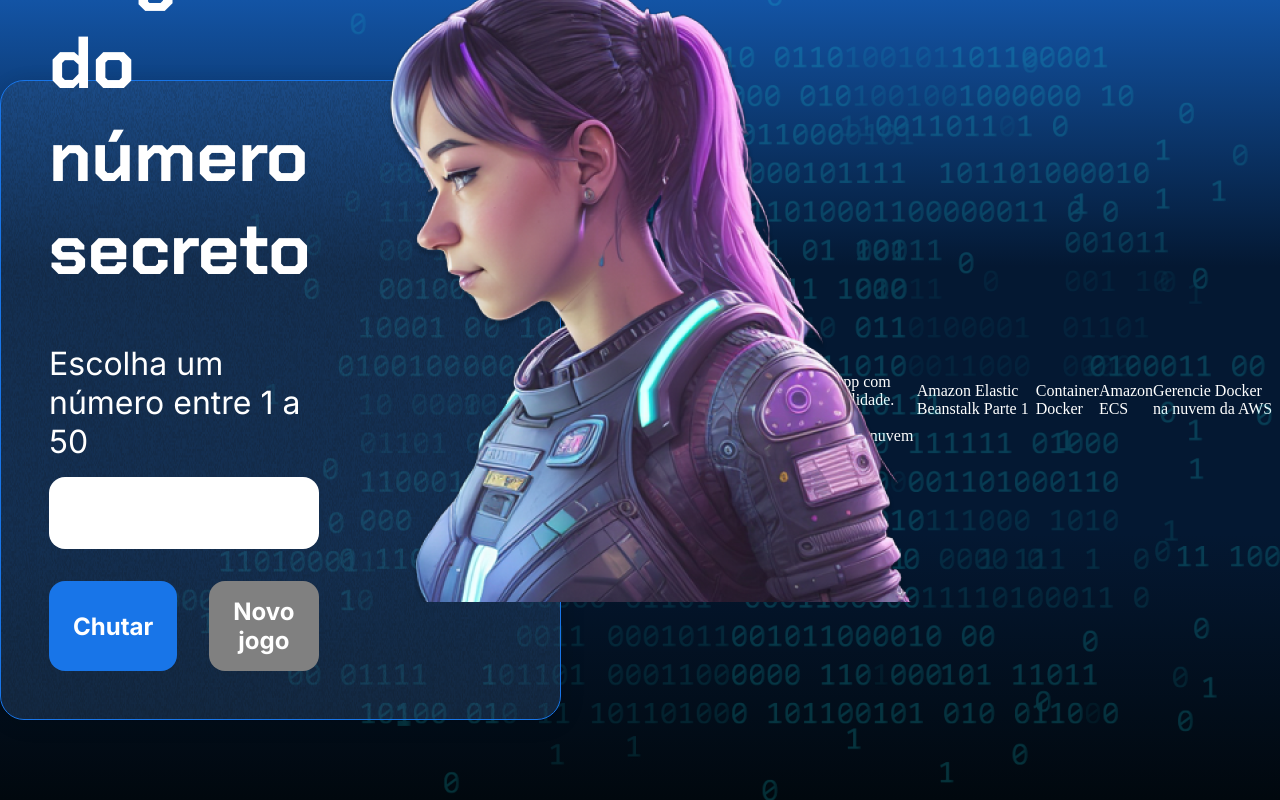
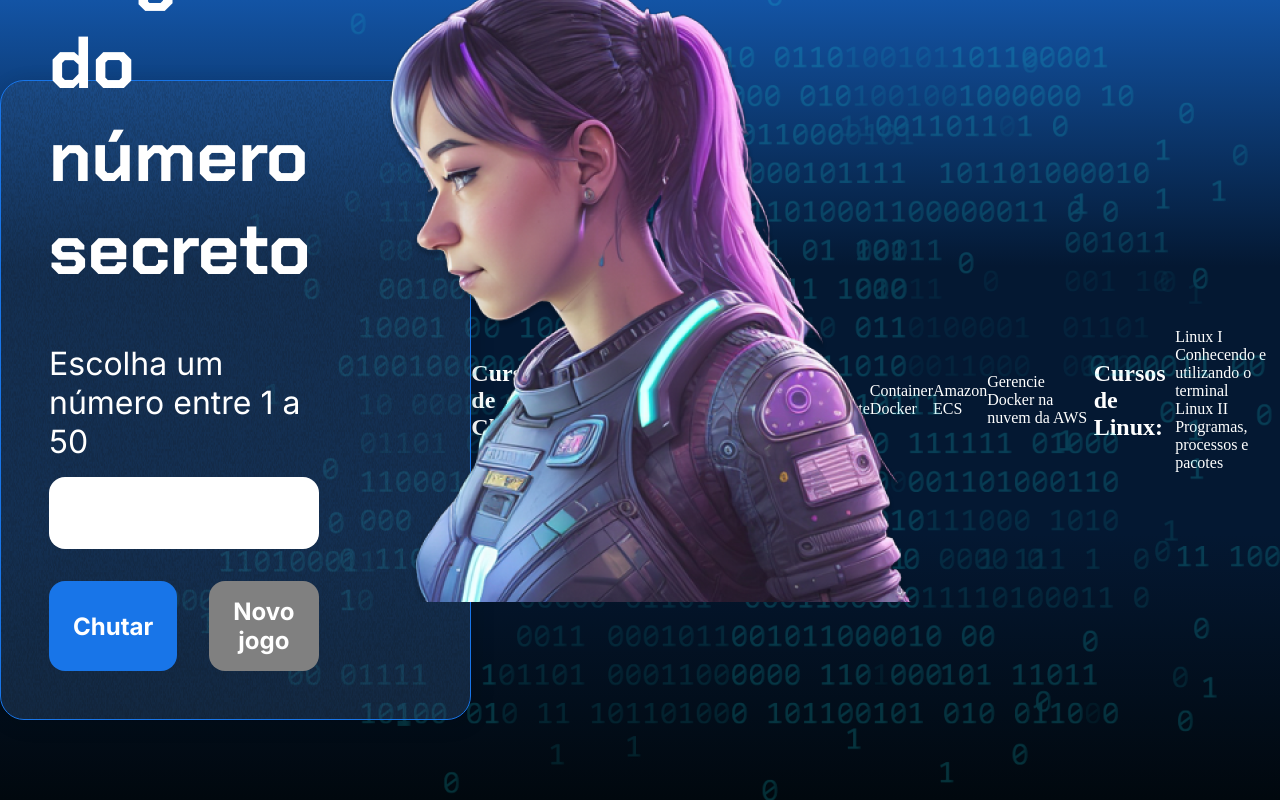
Before and after one commit to vagneraragao/vagneraragao, a plain HTML site: page index.html in a window 1280 px wide. Drawn offline with Linux system fonts and the light colour scheme; a script that the page names is missing.

Commit message:
Curso novo Linux

```diff
--- a/index.html
+++ b/index.html
@@ -47,6 +47,15 @@
  <dt>Amazon ECS</dt>
  <dd>Gerencie Docker na nuvem da AWS</dd>
 
+<h2>Cursos de Linux:</h2>
+<dl>
+<dt>Linux I</dt>
+<dd>Conhecendo e utilizando o terminal</dd>
+
+<dt>Linux II</dt>
+<dd>Programas, processos e pacotes</dd>
+</dl>
+
     <script src="app.js" defer></script>
 </body>
 
```
